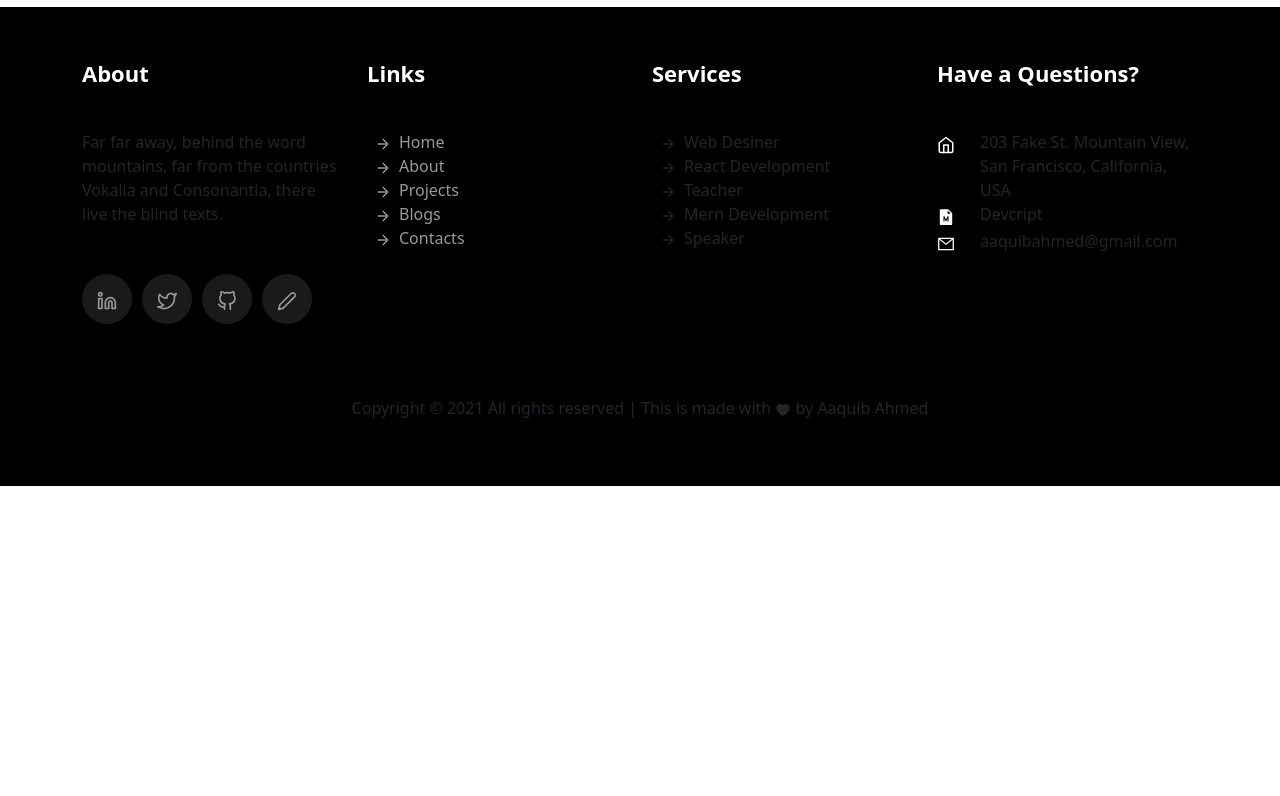
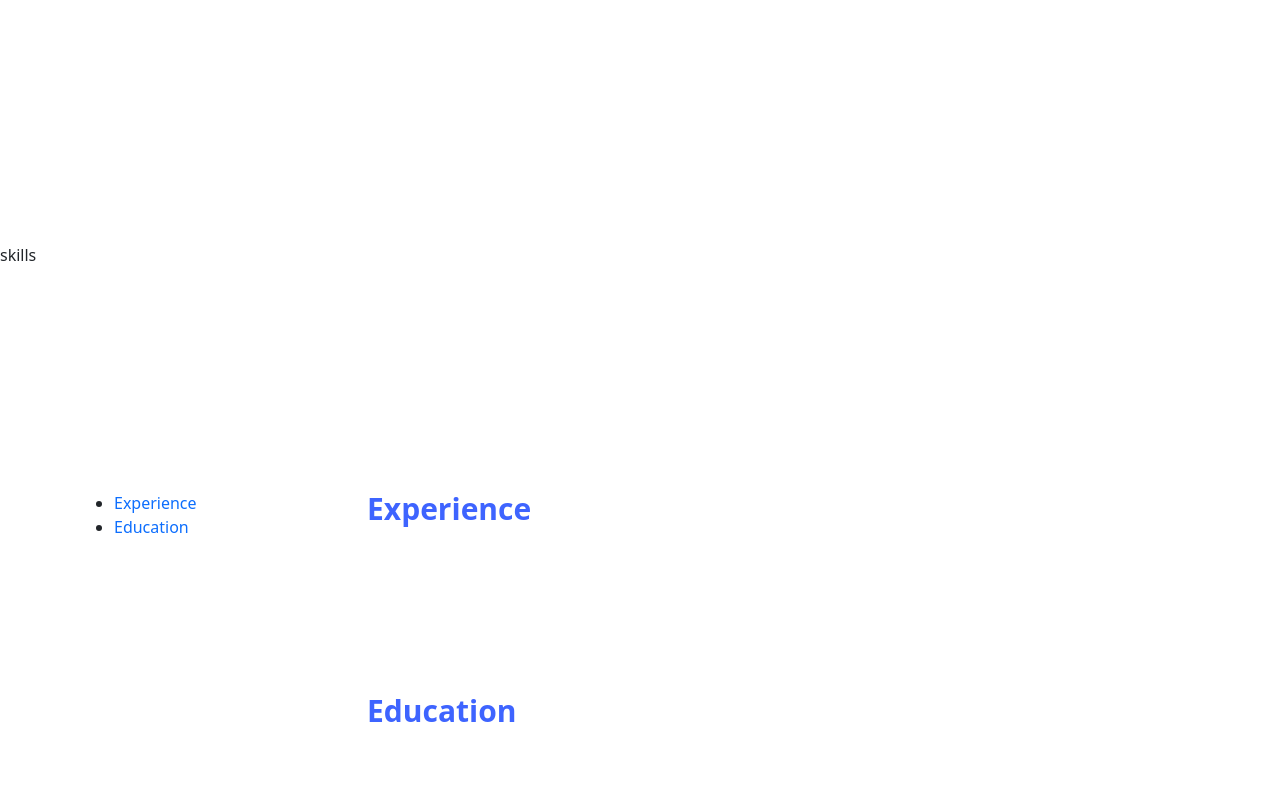
Before and after one commit to killcodeX/next-portfolio, a Next.js app: page / in a window 1280 px wide. Shown: the part 1484-2280 px from the top of the page. Before the commit the page ends 1970 px from the top, so only its background shows below. Built offline with nearby package versions, Linux system fonts and the light colour scheme.

Commit message:
skills and resume section added

```diff
--- /dev/null
+++ b/components/Resume/education.js
@@ -0,0 +1,9 @@
+import React from 'react'
+
+export default function Education() {
+    return (
+        <div className='resume-wrap d-flex' data-aos="fade-up">
+            eduction
+        </div>
+    )
+}
--- /dev/null
+++ b/components/Resume/experience.js
@@ -0,0 +1,9 @@
+import React from 'react'
+
+export default function Experience() {
+    return (
+        <div className='resume-wrap d-flex' data-aos="fade-up">
+            experience
+        </div>
+    )
+}
--- /dev/null
+++ b/components/Resume/index.js
@@ -0,0 +1,41 @@
+import React from "react";
+import Link from "next/link";
+import Experience from "./experience";
+import Education from "./education";
+
+export default function Resume() {
+  return (
+    <section className="section">
+      <div className="container">
+        <div className="row">
+          <div className="col-sm-3">
+            <nav className="navi">
+              <ul>
+                <li>
+                  <Link href="/resume1">
+                    <a>Experience</a>
+                  </Link>
+                </li>
+                <li>
+                  <Link href="/resume2">
+                    <a>Education</a>
+                  </Link>
+                </li>
+              </ul>
+            </nav>
+          </div>
+          <div className="col-sm-9">
+            <div className='page one' id='resume1'>
+                <h2>Experience</h2>
+                <Experience/>
+            </div>
+            <div className='page one' id='resume2'>
+                <h2>Education</h2>
+                <Education/>
+            </div>
+          </div>
+        </div>
+      </div>
+    </section>
+  );
+}
--- /dev/null
+++ b/components/skills/index.js
@@ -0,0 +1,9 @@
+import React from 'react'
+
+export default function Skills() {
+    return (
+        <section className='section' id='skill-section'>
+            skills
+        </section>
+    )
+}
--- a/pages/_app.js
+++ b/pages/_app.js
@@ -4,6 +4,8 @@ import '../styles/header.css';
 import '../styles/sidebar.css';
 import '../styles/home.css';
 import '../styles/about.css';
+import '../styles/skills.css';
+import '../styles/resume.css';
 import '../styles/footer.css';
 import { ThemeProvider } from "next-themes";
 
--- a/pages/index.js
+++ b/pages/index.js
@@ -1,22 +1,23 @@
-import React,{ useEffect } from "react";
+import React, { useEffect } from "react";
 import Head from "next/head";
-import AOS from 'aos';
+import AOS from "aos";
 import { useRouter } from "next/router";
 import Header from "../components/Header/";
 import HomeSection from "../components/Home";
 import About from "../components/About";
+import Skills from "../components/skills";
+import Resume from "../components/Resume";
 import Footer from "../components/Footer";
 
 export default function Home() {
-
   useEffect(() => {
     AOS.init({
       offset: 300,
       delay: 0,
       duration: 800,
-      easing: 'slide',
-    })
-  }, [])
+      easing: "slide",
+    });
+  }, []);
   return (
     <>
       <Head>
@@ -43,6 +44,8 @@ export default function Home() {
       <main>
         <HomeSection />
         <About />
+        <Skills/>
+        <Resume />
       </main>
       <Footer />
     </>
--- a/styles/globals.css
+++ b/styles/globals.css
@@ -16,8 +16,7 @@ body {
 }
 
 .section{
-  padding-top: 50px !important;
-  padding-bottom: 50px !important;
+  padding: 7em 0;
 }
 
 a{
--- /dev/null
+++ b/styles/resume.css
@@ -0,0 +1,11 @@
+.page{
+    width: 100%;
+    margin-bottom: 7em;
+}
+
+.page h2{
+    font-weight: 800;
+    font-size: 30px;
+    margin-bottom: 30px;
+    color: #3e64ff !important;
+}
```
Also changed, not shown: styles/skills.css (added).
